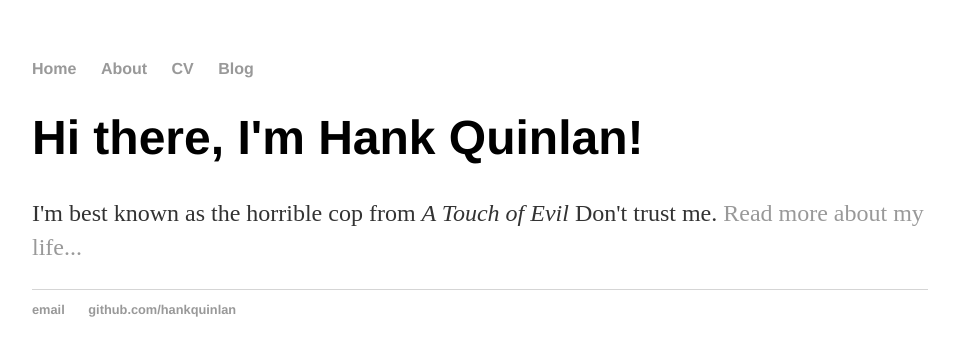
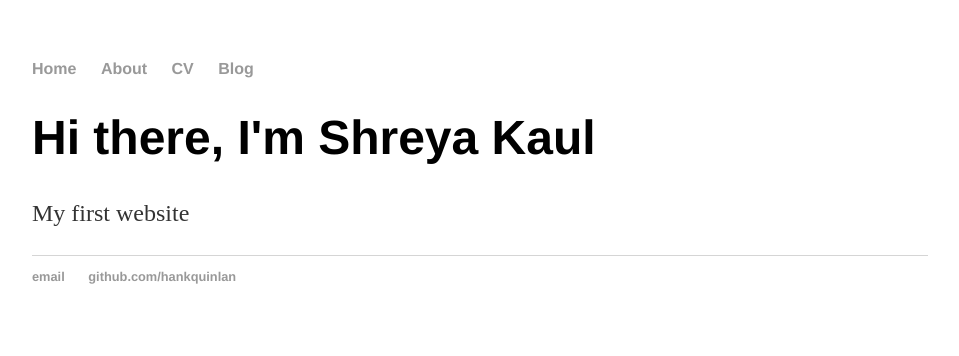
Before and after one commit to shreyakaul/shreyakaul.github.io, a Jekyll site: the page built from index.html, in a window 1280 px wide. Shown: the top 356 px of the page, without its empty margins (160-1119 px from the left). Built offline with Jekyll 4.4.1, drawn with Linux system fonts in a browser that asks for light colours.

Commit message:
Update index.html

```diff
--- a/index.html
+++ b/index.html
@@ -1,30 +1,8 @@
-<!DOCTYPE html>
-<html>
-	<head>
-		<title>Hank Quinlan, Horrible Cop</title>
-		<!-- link to main stylesheet -->
-		<link rel="stylesheet" type="text/css" href="/css/main.css">
-	</head>
-	<body>
-		<nav>
-    		<ul>
-        		<li><a href="/">Home</a></li>
-	        	<li><a href="/about">About</a></li>
-        		<li><a href="/cv">CV</a></li>
-        		<li><a href="/blog">Blog</a></li>
-    		</ul>
-		</nav>
-		<div class="container">
-    		<div class="blurb">
-        		<h1>Hi there, I'm Hank Quinlan!</h1>
-				<p>I'm best known as the horrible cop from <em>A Touch of Evil</em> Don't trust me. <a href="/about">Read more about my life...</a></p>
-    		</div><!-- /.blurb -->
-		</div><!-- /.container -->
-		<footer>
-    		<ul>
-        		<li><a href="mailto:hankquinlanhub@gmail.com">email</a></li>
-        		<li><a href="https://github.com/hankquinlan">github.com/hankquinlan</a></li>
-			</ul>
-		</footer>
-	</body>
-</html>
+---
+layout: default
+title: Shreya Kaul
+---
+<div class="blurb">
+	<h1>Hi there, I'm Shreya Kaul</h1>
+	<p>My first website</a></p>
+</div><!-- /.blurb -->
```
